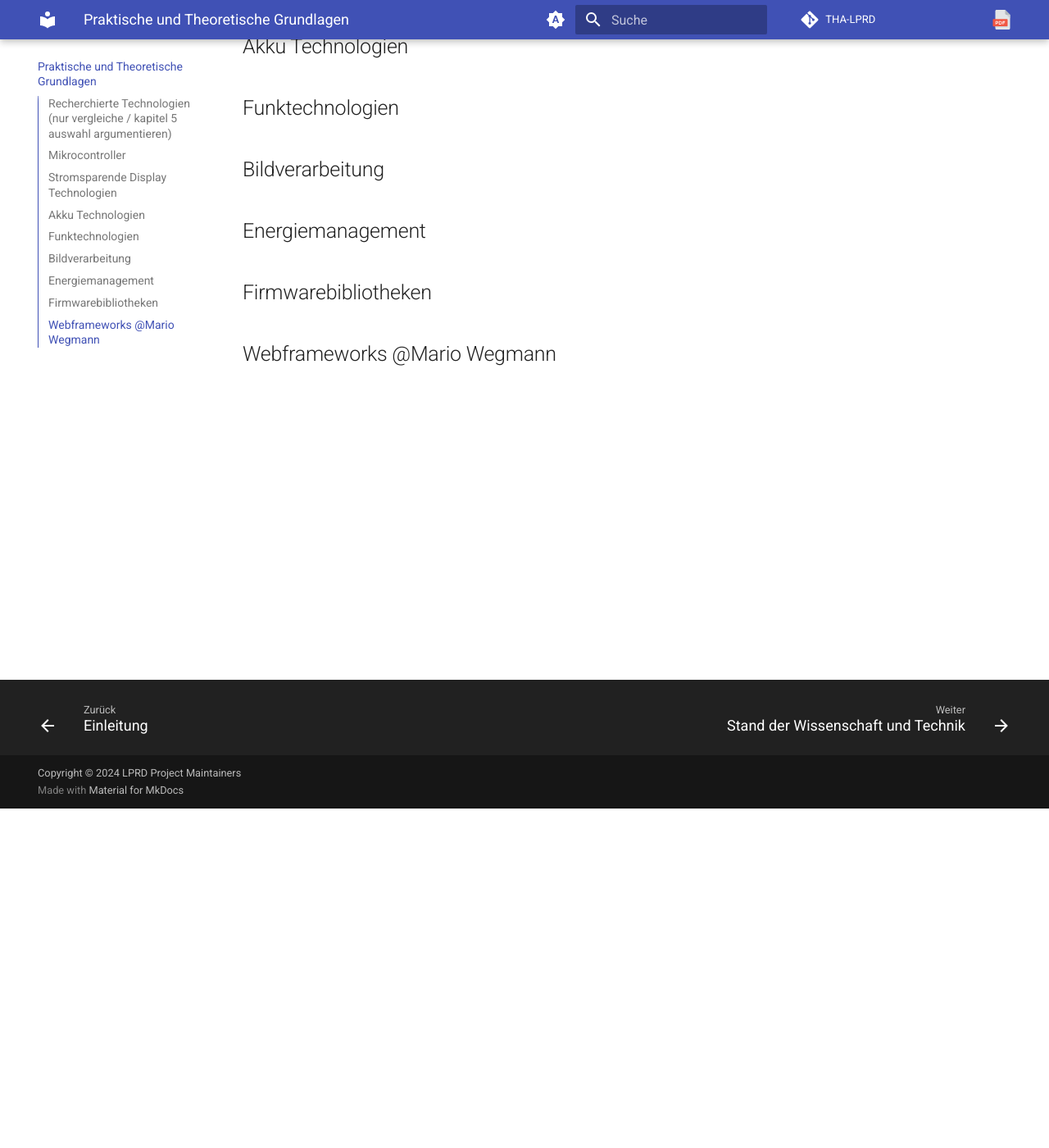
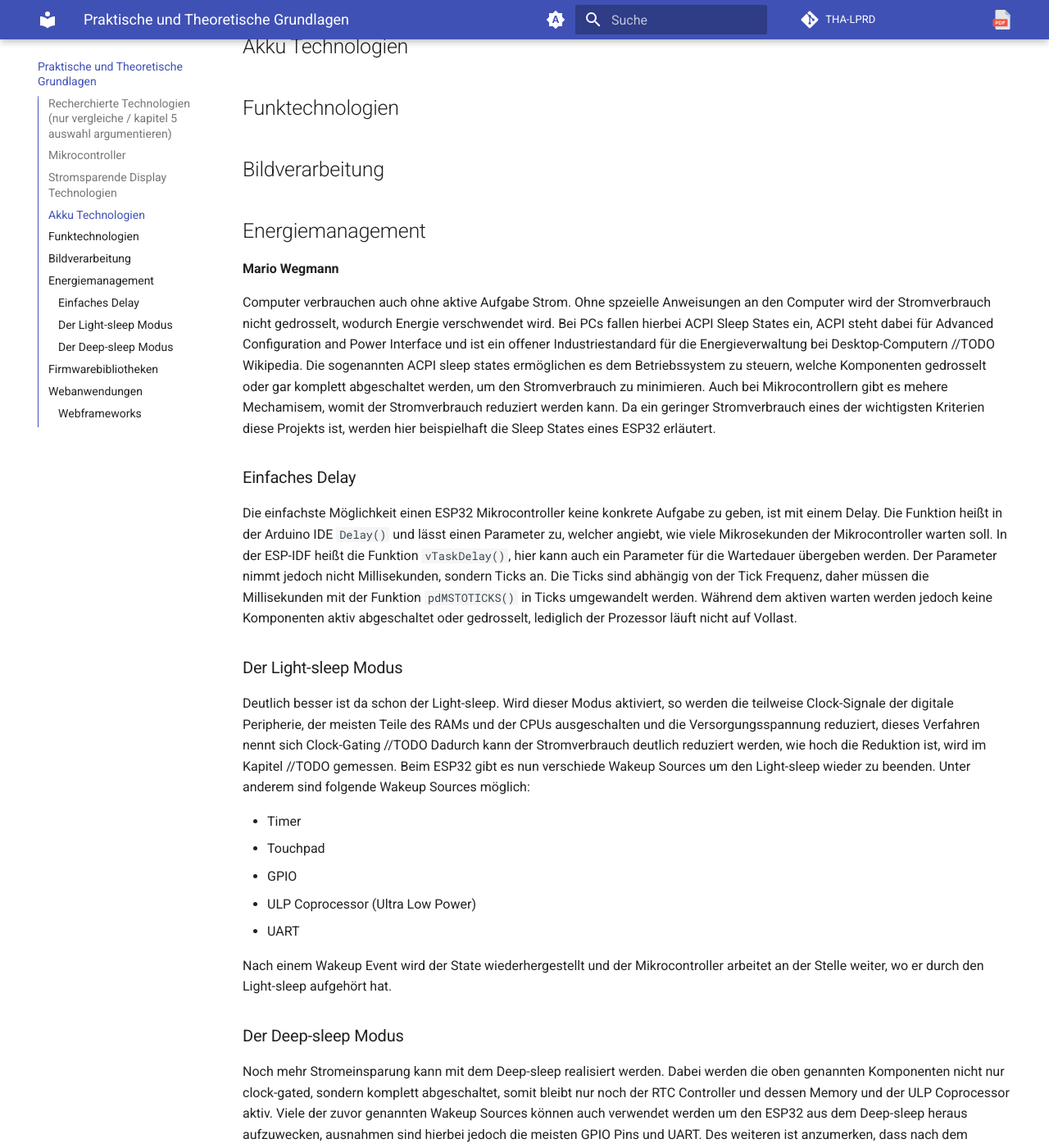
Before and after one commit to THA-LPRD/Docs, an MkDocs documentation site: the page built from docs/PraktischeUTheoretischeGrund.md, in a window 1280 px wide and 1400 px high, scrolled down 414 px. Shown: the whole window at 82% size. Built offline with MkDocs 1.6.1 and Material for MkDocs 9.7.7, drawn with Linux system fonts in a browser that asks for light colours; the version menu is left out; some of the changed text lies outside the part shown.

Commit message:
Energiemanagement

```diff
--- a/docs/PraktischeUTheoretischeGrund.md
+++ b/docs/PraktischeUTheoretischeGrund.md
@@ -13,7 +13,43 @@
 ## Bildverarbeitung
 
 ## Energiemanagement
+**Mario Wegmann**
+
+Computer verbrauchen auch ohne aktive Aufgabe Strom. Ohne spzeielle Anweisungen an den Computer wird der Stromverbrauch nicht gedrosselt, wodurch Energie verschwendet wird. Bei PCs fallen hierbei ACPI Sleep States ein, ACPI steht dabei für Advanced Configuration and Power Interface und ist ein offener Industriestandard für die Energieverwaltung bei Desktop-Computern //TODO Wikipedia. Die sogenannten ACPI sleep states ermöglichen es dem Betriebssystem zu steuern, welche Komponenten gedrosselt oder gar komplett abgeschaltet werden, um den Stromverbrauch zu minimieren. Auch bei Mikrocontrollern gibt es mehere Mechamisem, womit der Stromverbrauch reduziert werden kann. Da ein geringer Stromverbrauch eines der wichtigsten Kriterien diese Projekts ist, werden hier beispielhaft die Sleep States eines ESP32 erläutert.
+
+### Einfaches Delay
+
+Die einfachste Möglichkeit einen ESP32 Mikrocontroller keine konkrete Aufgabe zu geben, ist mit einem Delay. Die Funktion heißt in der Arduino IDE `Delay()` und lässt einen Parameter zu, welcher angiebt, wie viele Mikrosekunden der Mikrocontroller warten soll. In der ESP-IDF heißt die Funktion `vTaskDelay()`, hier kann auch ein Parameter für die Wartedauer übergeben werden. Der Parameter nimmt jedoch nicht Millisekunden, sondern Ticks an. Die Ticks sind abhängig von der Tick Frequenz, daher müssen die Millisekunden mit der Funktion `pdMSTOTICKS()` in Ticks umgewandelt werden. Während dem aktiven warten werden jedoch keine Komponenten aktiv abgeschaltet oder gedrosselt, lediglich der Prozessor läuft nicht auf Vollast.
+
+### Der Light-sleep Modus
+
+Deutlich besser ist da schon der Light-sleep. Wird dieser Modus aktiviert, so werden die teilweise Clock-Signale der digitale Peripherie, der meisten Teile des RAMs und der CPUs ausgeschalten und die Versorgungsspannung reduziert, dieses Verfahren nennt sich Clock-Gating //TODO Dadurch kann der Stromverbrauch deutlich reduziert werden, wie hoch die Reduktion ist, wird im Kapitel //TODO gemessen. Beim ESP32 gibt es nun verschiede Wakeup Sources um den Light-sleep wieder zu beenden. Unter anderem sind folgende Wakeup Sources möglich:
+
+* Timer
+* Touchpad
+* GPIO
+* ULP Coprocessor (Ultra Low Power)
+* UART
+
+Nach einem Wakeup Event wird der State wiederhergestellt und der Mikrocontroller arbeitet an der Stelle weiter, wo er durch den Light-sleep aufgehört hat.
+
+### Der Deep-sleep Modus
+
+Noch mehr Stromeinsparung kann mit dem Deep-sleep realisiert werden. Dabei werden die oben genannten Komponenten nicht nur clock-gated, sondern komplett abgeschaltet, somit bleibt nur noch der RTC Controller und dessen Memory und der ULP Coprocessor aktiv. Viele der zuvor genannten Wakeup Sources können auch verwendet werden um den ESP32 aus dem Deep-sleep heraus aufzuwecken, ausnahmen sind hierbei jedoch die meisten GPIO Pins und UART. Des weiteren ist anzumerken, dass nach dem Aufwecken aus dem Deep-sleep der ESP32 kein State wiederhergestellt wird. Die Firmware fängt also von vorne an und auch Daten die während dem Deep-sleep nicht verloren gehen dürfen müssen separat in nicht-flüchtigen Speicher abgelegt werden.
 
 ## Firmwarebibliotheken
 
-## Webframeworks @Mario Wegmann
+## Webanwendungen
+**Mario Wegmann**
+
+Fast alle Websites werden heutzutage dynamisch generiert. //TODO Damit Websiten für ein breites Spektrum an Besuchern ansprechend ist wird Targeting eingesetzt. Ein Beispiel hierfür ist Geotargeting, der Webserver erkennt das eine Frage aus einem bestimmten Land oder Region kommt und leitet den Besucher direkt auf die Niederlassungen des Unternehmens, welche für den Besucher am nächsten liegen.
+
+
+
+### Webframeworks
+
+Ein Webframework erleichtert die Entwicklung von Webanwendungen, indem es wiederkehrende Aufgaben vereinfacht und die Wiederverwendung von Code fördert. Durch die Abstraktion und Strukturierung von Code sowie die Objektorientierung der Daten wird die Entwicklungszeit verkürzt und die Wartbarkeit großer Anwendungen erheblich verbessert. Solche Frameworks bieten integrierte Lösungen für häufige Herausforderungen und unterstützen bewährte Designmuster, was zu effizienteren und besser strukturierten Entwicklungsprozessen führt. //TODO
+
+Gerade im Bereich der Webanwendungen lässt sich ein rasantes Tempo erkennen und viele Technologien entwickeln sich rasch oder ändern gar die Richtung. //TODO
+
+Die Grundbausteine einer Webanwendung sind HTML für den Inhalt, CSS für das Layout und JavaScript für Clientsitige interaktivität. Auf dem Server sind beliebte Programmiersprachen PHP, Python, Ruby, C# und auch JavaScript.
```
Also changed, not shown: docs/Hardware.md (+1 -0 lines).
